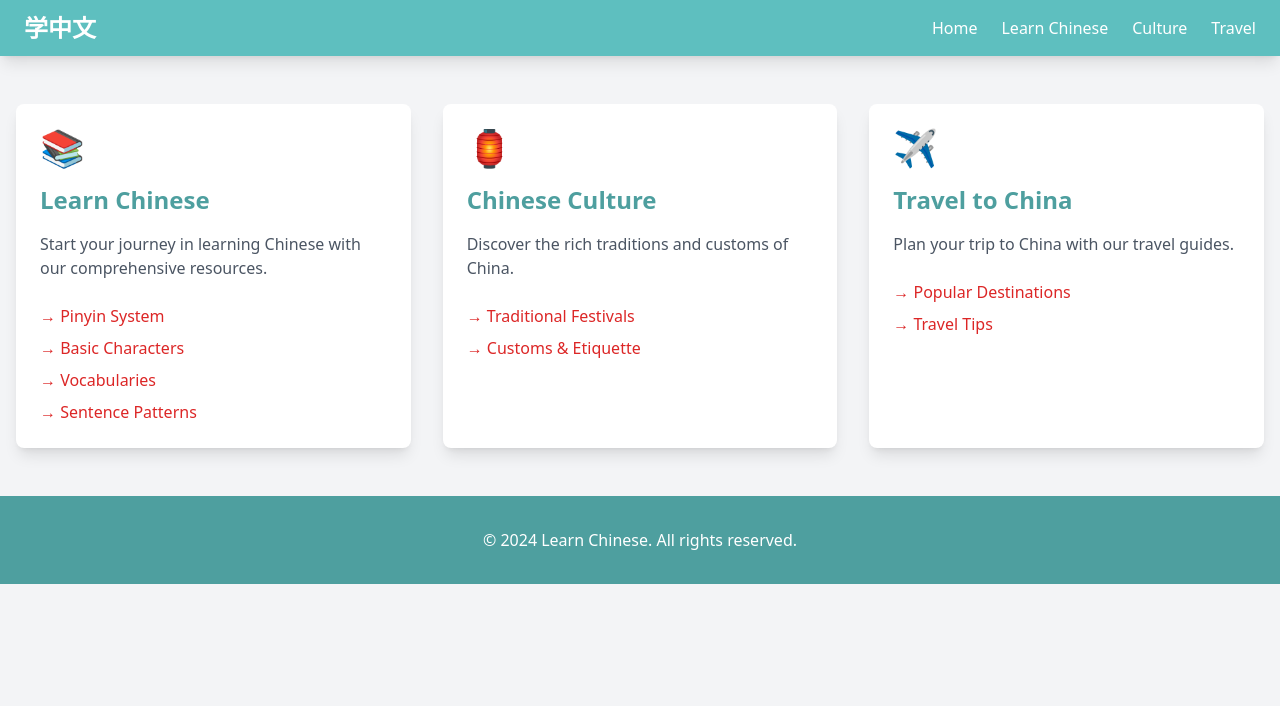
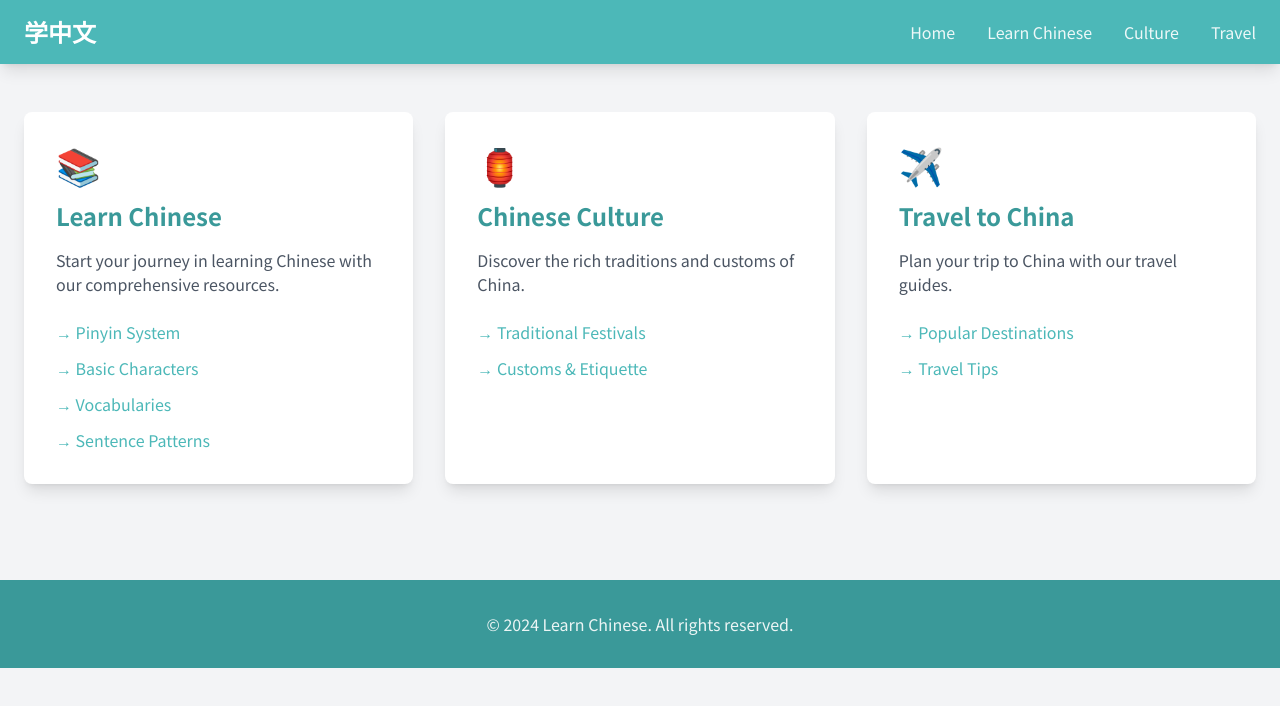
Before and after one commit to Dana-111924/Dana-111924.github.io, a website: page index.html in a window 1280 px wide. Drawn offline with nearby package versions, Linux system fonts and the light colour scheme.

Commit message:
Update color scheme to match BBC Learning style

```diff
--- a/index.html
+++ b/index.html
@@ -11,29 +11,24 @@
                 extend: {
                     colors: {
                         primary: {
-                            DEFAULT: '#5EBFBF',
-                            light: '#7FCFCF',
-                            dark: '#4E9F9F',
+                            DEFAULT: '#4CB8B8',
+                            light: '#5EBFBF',
+                            dark: '#3A9999',
                         },
                         secondary: {
-                            DEFAULT: '#22c55e',
-                            light: '#4ade80',
-                            dark: '#16a34a',
+                            DEFAULT: '#6B7280',
+                            light: '#9CA3AF',
+                            dark: '#4B5563',
                         },
                         accent: {
-                            DEFAULT: '#dc2626',
-                            light: '#ef4444',
-                            dark: '#b91c1c',
+                            DEFAULT: '#F87171',
+                            light: '#FCA5A5',
+                            dark: '#EF4444',
                         },
-                        yellow: {
-                            DEFAULT: '#eab308',
-                            light: '#facc15',
-                            dark: '#ca8a04',
-                        },
-                        gray: {
-                            light: '#f3f4f6',
-                            DEFAULT: '#9ca3af',
-                            dark: '#4b5563',
+                        background: {
+                            DEFAULT: '#F3F4F6',
+                            card: '#FFFFFF',
+                            dark: '#1F2937',
                         }
                     }
                 }
@@ -41,67 +36,78 @@
         }
     </script>
     <link href="https://fonts.googleapis.com/css2?family=Noto+Sans+SC:wght@400;500;700&display=swap" rel="stylesheet">
+    <style>
+        body {
+            font-family: 'Noto Sans SC', sans-serif;
+        }
+        .nav-link {
+            transition: color 0.2s ease;
+        }
+        .nav-link:hover {
+            color: #FFFFFF;
+        }
+    </style>
 </head>
-<body class="bg-gray-light">
+<body class="bg-background">
     <!-- Navigation -->
-    <nav class="bg-primary text-white shadow-lg">
-        <div class="container mx-auto px-6 py-3">
+    <nav class="bg-primary shadow-lg">
+        <div class="container mx-auto px-6 py-4">
             <div class="flex items-center justify-between">
-                <div class="text-2xl font-bold">学中文</div>
-                <div class="hidden md:flex space-x-6">
-                    <a href="/" class="hover:text-primary-light">Home</a>
-                    <a href="/pages/learn-chinese.html" class="hover:text-primary-light">Learn Chinese</a>
-                    <a href="/pages/culture.html" class="hover:text-primary-light">Culture</a>
-                    <a href="/pages/travel.html" class="hover:text-primary-light">Travel</a>
+                <div class="text-2xl font-bold text-white">学中文</div>
+                <div class="hidden md:flex space-x-8">
+                    <a href="/" class="nav-link text-white opacity-90 hover:opacity-100">Home</a>
+                    <a href="/pages/learn-chinese.html" class="nav-link text-white opacity-90 hover:opacity-100">Learn Chinese</a>
+                    <a href="/pages/culture.html" class="nav-link text-white opacity-90 hover:opacity-100">Culture</a>
+                    <a href="/pages/travel.html" class="nav-link text-white opacity-90 hover:opacity-100">Travel</a>
                 </div>
             </div>
         </div>
     </nav>
 
     <!-- Main Content -->
-    <div class="container mx-auto px-4 py-12">
+    <div class="container mx-auto px-6 py-12">
         <div class="grid grid-cols-1 md:grid-cols-3 gap-8">
             <!-- Learn Chinese Section -->
-            <div class="bg-white rounded-lg shadow-lg p-6">
+            <div class="bg-background-card rounded-lg shadow-lg p-8 hover:shadow-xl transition-shadow duration-300">
                 <div class="text-4xl mb-4">📚</div>
                 <h2 class="text-2xl font-bold text-primary-dark mb-4">Learn Chinese</h2>
-                <p class="text-gray-dark mb-6">Start your journey in learning Chinese with our comprehensive resources.</p>
-                <div class="space-y-2">
-                    <a href="/pages/pinyin-chart.html" class="block text-accent hover:text-accent-light">→ Pinyin System</a>
-                    <a href="/pages/basic-characters.html" class="block text-accent hover:text-accent-light">→ Basic Characters</a>
-                    <a href="/pages/vocabularies.html" class="block text-accent hover:text-accent-light">→ Vocabularies</a>
-                    <a href="/pages/sentence-patterns.html" class="block text-accent hover:text-accent-light">→ Sentence Patterns</a>
+                <p class="text-secondary-dark mb-6">Start your journey in learning Chinese with our comprehensive resources.</p>
+                <div class="space-y-3">
+                    <a href="/pages/pinyin-chart.html" class="block text-primary hover:text-primary-dark transition-colors duration-200">→ Pinyin System</a>
+                    <a href="/pages/basic-characters.html" class="block text-primary hover:text-primary-dark transition-colors duration-200">→ Basic Characters</a>
+                    <a href="/pages/vocabularies.html" class="block text-primary hover:text-primary-dark transition-colors duration-200">→ Vocabularies</a>
+                    <a href="/pages/sentence-patterns.html" class="block text-primary hover:text-primary-dark transition-colors duration-200">→ Sentence Patterns</a>
                 </div>
             </div>
 
             <!-- Chinese Culture Section -->
-            <div class="bg-white rounded-lg shadow-lg p-6">
+            <div class="bg-background-card rounded-lg shadow-lg p-8 hover:shadow-xl transition-shadow duration-300">
                 <div class="text-4xl mb-4">🏮</div>
                 <h2 class="text-2xl font-bold text-primary-dark mb-4">Chinese Culture</h2>
-                <p class="text-gray-dark mb-6">Discover the rich traditions and customs of China.</p>
-                <div class="space-y-2">
-                    <a href="/pages/traditional-festivals.html" class="block text-accent hover:text-accent-light">→ Traditional Festivals</a>
-                    <a href="/pages/customs-etiquette.html" class="block text-accent hover:text-accent-light">→ Customs & Etiquette</a>
+                <p class="text-secondary-dark mb-6">Discover the rich traditions and customs of China.</p>
+                <div class="space-y-3">
+                    <a href="/pages/traditional-festivals.html" class="block text-primary hover:text-primary-dark transition-colors duration-200">→ Traditional Festivals</a>
+                    <a href="/pages/customs-etiquette.html" class="block text-primary hover:text-primary-dark transition-colors duration-200">→ Customs & Etiquette</a>
                 </div>
             </div>
 
             <!-- Travel to China Section -->
-            <div class="bg-white rounded-lg shadow-lg p-6">
+            <div class="bg-background-card rounded-lg shadow-lg p-8 hover:shadow-xl transition-shadow duration-300">
                 <div class="text-4xl mb-4">✈️</div>
                 <h2 class="text-2xl font-bold text-primary-dark mb-4">Travel to China</h2>
-                <p class="text-gray-dark mb-6">Plan your trip to China with our travel guides.</p>
-                <div class="space-y-2">
-                    <a href="/pages/popular-destinations.html" class="block text-accent hover:text-accent-light">→ Popular Destinations</a>
-                    <a href="/pages/travel-tips.html" class="block text-accent hover:text-accent-light">→ Travel Tips</a>
+                <p class="text-secondary-dark mb-6">Plan your trip to China with our travel guides.</p>
+                <div class="space-y-3">
+                    <a href="/pages/popular-destinations.html" class="block text-primary hover:text-primary-dark transition-colors duration-200">→ Popular Destinations</a>
+                    <a href="/pages/travel-tips.html" class="block text-primary hover:text-primary-dark transition-colors duration-200">→ Travel Tips</a>
                 </div>
             </div>
         </div>
     </div>
 
     <!-- Footer -->
-    <footer class="bg-primary-dark text-white py-8">
+    <footer class="bg-primary-dark text-white py-8 mt-12">
         <div class="container mx-auto px-6 text-center">
-            <p>&copy; 2024 Learn Chinese. All rights reserved.</p>
+            <p class="opacity-90">&copy; 2024 Learn Chinese. All rights reserved.</p>
         </div>
     </footer>
 </body>
```
Also changed, not shown: pages/pinyin-chart.html (+67 -31 lines).
